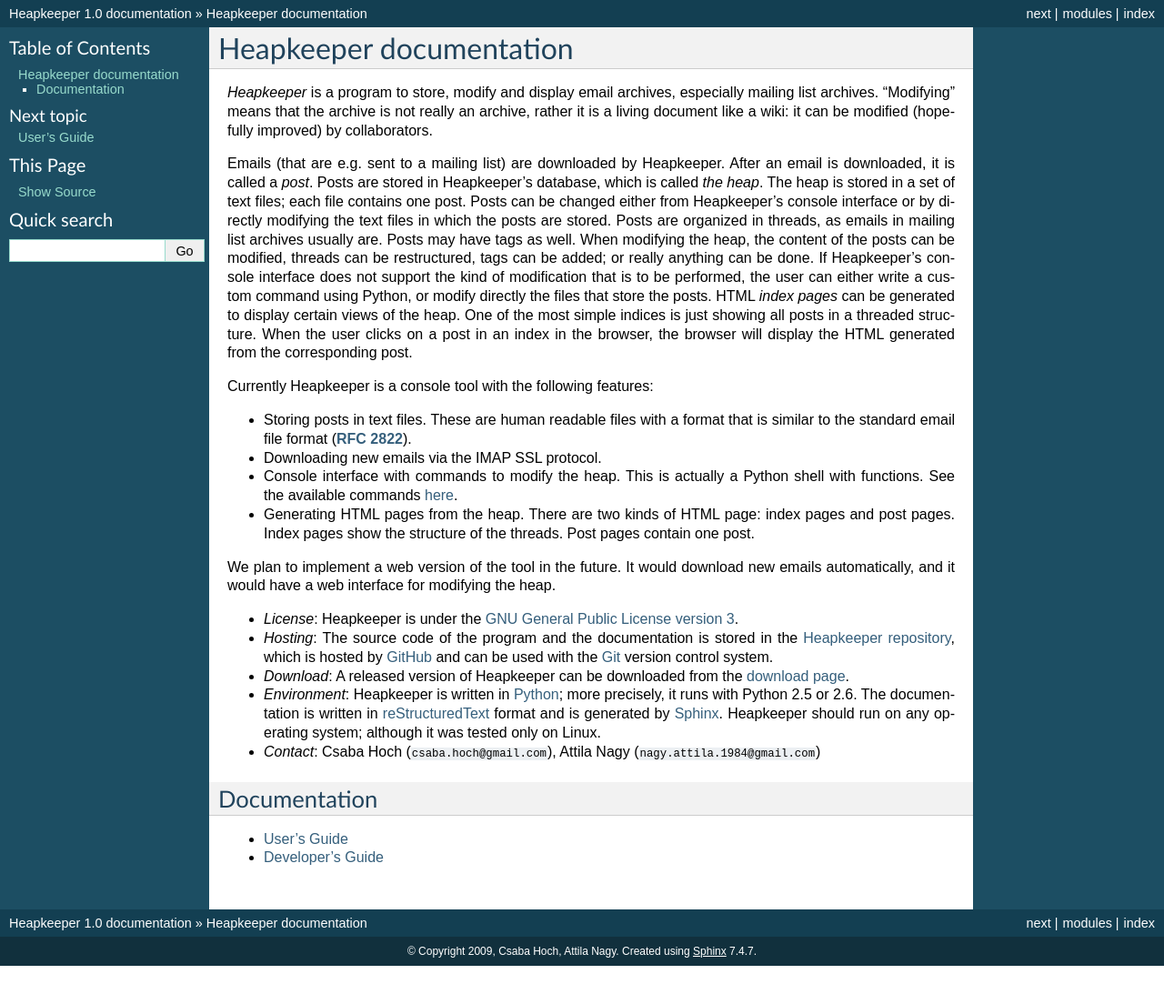
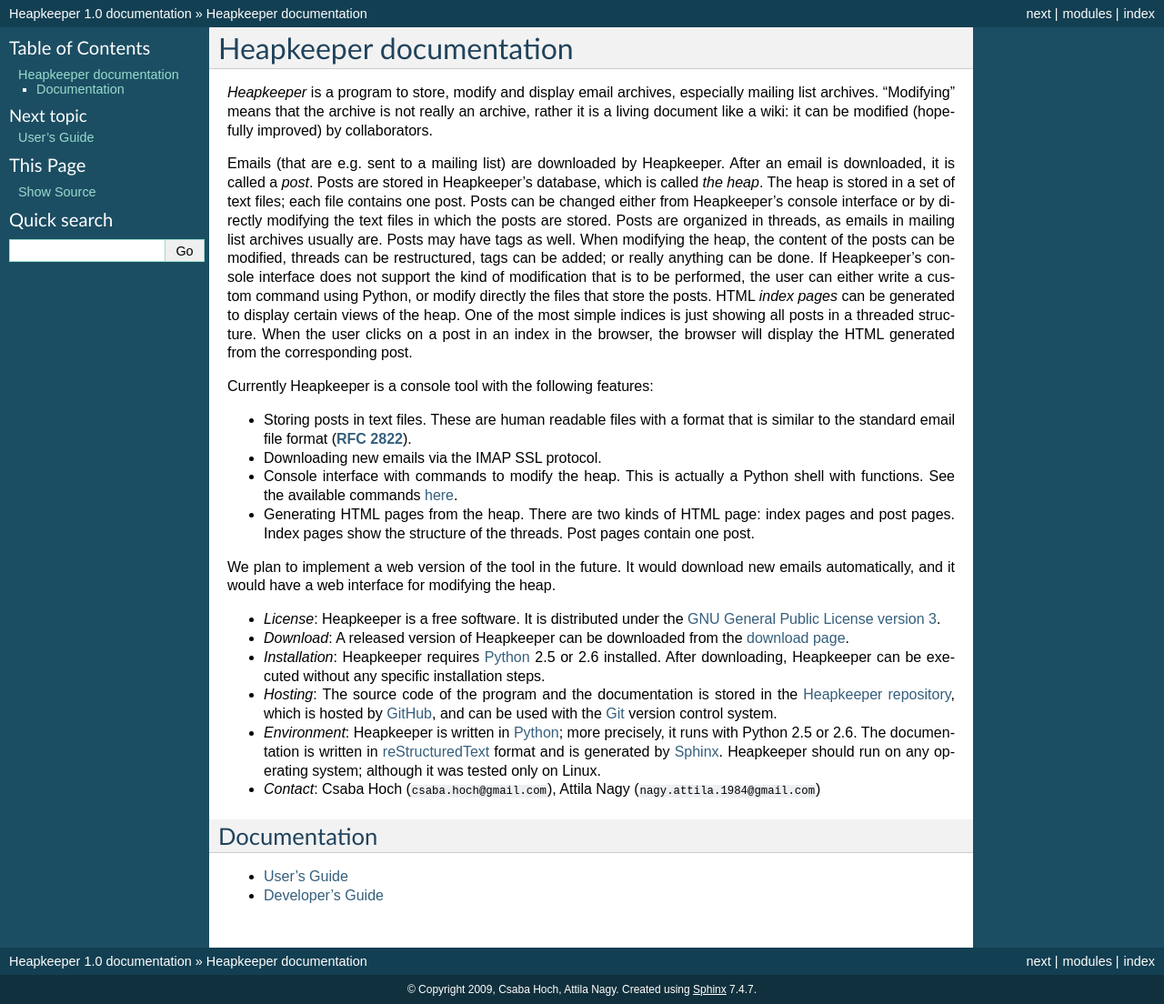
Before and after one commit to hcs42/heapkeeper-old, a Sphinx documentation site: the page built from doc/index.rst, in a window 1280 px wide. Shown: the whole page at 91% size. Built offline with Sphinx 7.4.7, drawn with Linux system fonts in a browser that asks for light colours; pages that are not in the unit, such as notebooks, are missing from menus; before the commit the page ends 1062 px from its top, so only the background shows below that.

Commit message:
Doc: index page and User Guide improved
The index page has been improved a bit. Among minor modifications, this has
been added:

    * *Installation*: Heapkeeper requires Python_ 2.5 or 2.6 installed. After
      downloading, Heapkeeper can be executed without any specific installation
      steps.

Two pages have been added to the User's Guide: Basics and Customization. They
don't have real content now, only the description of what should go there.

```diff
--- a/doc/architecture.rst
+++ b/doc/architecture.rst
@@ -56,8 +56,8 @@ Module contents
 Some objects will be renamed. The proposed new name of these objects is
 written after their name in parens.
 
-:mod:`hklib` (*hklib*)
-^^^^^^^^^^^^^^^^^^^^^^^^^^
+:mod:`hklib`
+^^^^^^^^^^^^
 
 The main concept of Heapkeeper is the *heap*. The heap is an abstract data
 structure that consists of *posts*. The heap data structure and its
--- a/doc/index.rst
+++ b/doc/index.rst
@@ -44,12 +44,16 @@ We plan to implement a web version of the tool in the future. It would download
 new emails automatically, and it would have a web interface for modifying
 the heap.
 
-* *License*: Heapkeeper is under the `GNU General Public License version 3`_.
-* *Hosting*: The source code of the program and the documentation is stored in
-  the `Heapkeeper repository`_, which is hosted by GitHub_ and can be
-  used with the Git_ version control system.
+* *License*: Heapkeeper is a free software. It is distributed under the `GNU
+  General Public License version 3`_.
 * *Download*: A released version of Heapkeeper can be downloaded from the
   `download page`_.
+* *Installation*: Heapkeeper requires Python_ 2.5 or 2.6 installed. After
+  downloading, Heapkeeper can be executed without any specific installation
+  steps.
+* *Hosting*: The source code of the program and the documentation is stored in
+  the `Heapkeeper repository`_, which is hosted by GitHub_, and can be
+  used with the Git_ version control system.
 * *Environment*: Heapkeeper is written in Python_; more precisely, it
   runs with Python 2.5 or 2.6. The documentation is written in
   reStructuredText_ format and is generated by Sphinx_. Heapkeeper
--- a/doc/tutorial.rst
+++ b/doc/tutorial.rst
@@ -3,7 +3,9 @@ Tutorial
 
 This page needs a major rewrite. It will contain a step-by-step example of the
 followings:
+
 * Creating a heap (with a Google Groups account and GMail account).
+* Downloading and configuring Heapkeeper.
 * Posting a few emails in order to create a non-trivial thread structure.
 * Generating HTML from the heap.
 * Modifying posts, thread structure and other things from the hkshell.
```
Also changed, not shown: doc/usersguide.rst (+4 -15 lines).
